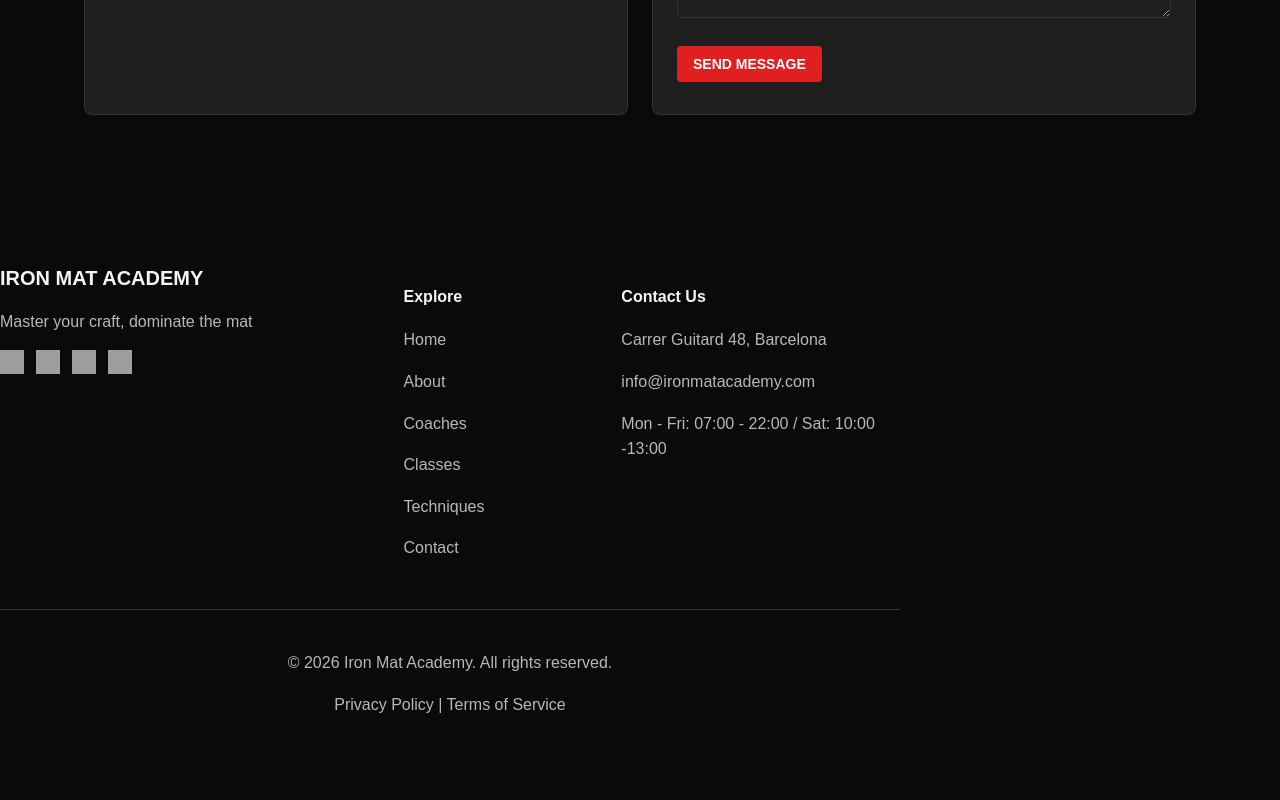
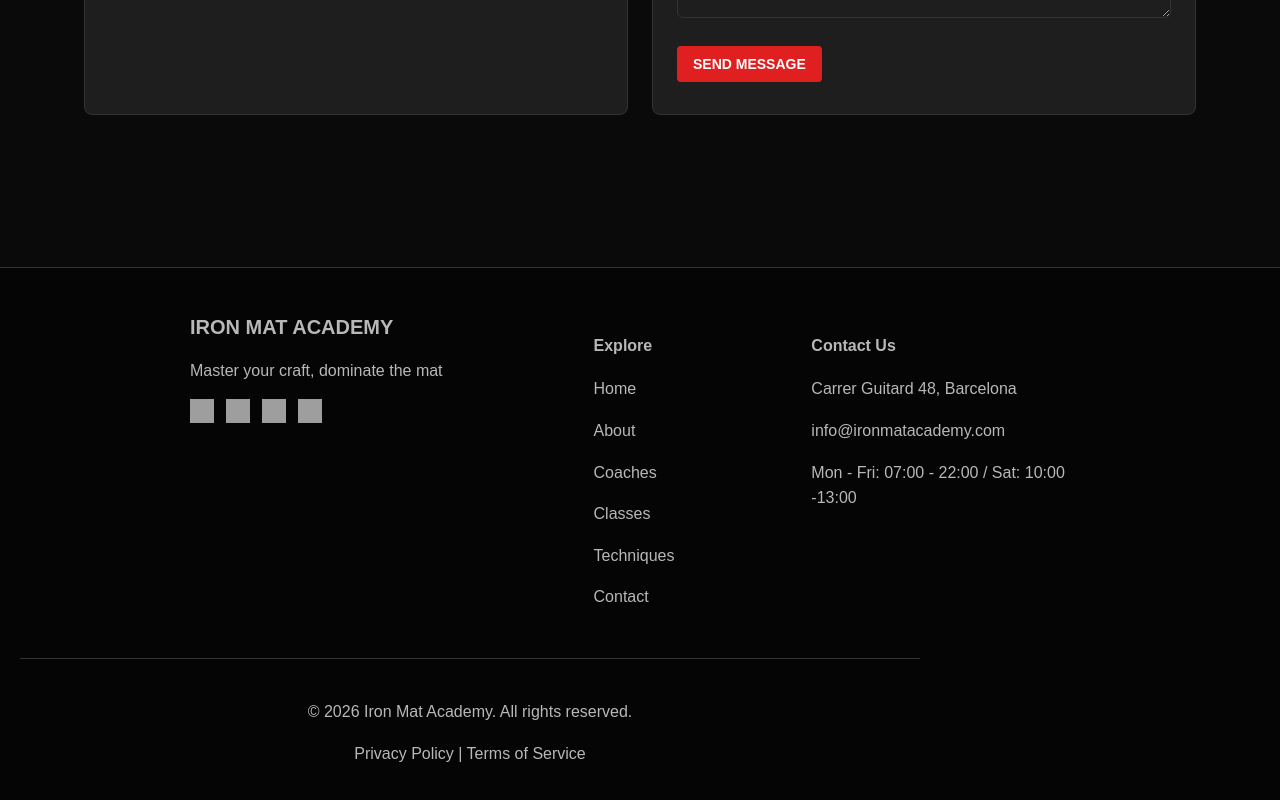
Before and after one commit to YenaKC/iron-mat-academy-client, a React (Vite) app: page /contact in a window 1280 px wide. Shown: the part 610-1410 px from the top of the page. Before the commit the page ends 1343 px from the top, so only its background shows below. Built offline with nearby package versions, Linux system fonts and the light colour scheme; grey boxes are pictures that could not be loaded.

Commit message:
fix footer st

```diff
--- a/src/App.css
+++ b/src/App.css
@@ -134,18 +134,24 @@ main>div {
 }
 
 /* ==================== FOOTER ===================== */
+footer {
+  background-color: var(--bg-footer);
+  color: var(--text-muted);
+  padding: 48px 20px 32px;
+  border-top: 1px solid var(--card-border);
+}
 
 .footer-content {
   max-width: 900px;
-  /* margin: 0 auto;
-  display: grid; */
+  margin: 0 auto;
+  display: grid;
   gap: 32px;
-  /* align-items: start; */
+  align-items: start;
 }
 
 .footer-brand,
 .footer-links,
-.footer-content {
+.footer-contact {
   text-align: left;
 }
 
@@ -156,12 +162,13 @@ main>div {
 }
 
 .footer-socials img {
-  width: 28px;
-  height: 28px;
+  width: 24px;
+  height: 24px;
 }
 
 .footer-bottom {
-  margin-top: 32px;
+  max-width: 900px;
+  margin-top: 32px auto 0;
   padding-top: 20px;
   border-top: 1px solid var(--card-border);
   text-align: center;
@@ -498,19 +505,7 @@ form {
 
   /* FOOTER */
   .footer-content {
-    max-width: 900px;
     grid-template-columns: 2fr 1fr 1.5fr;
-    align-items: start;
-  }
-
-  .footer-brand,
-  .footer-links,
-  .footer-contact {
-    align-self: start;
-  }
-
-  .footer-bottom {
-    max-width: 900px;
   }
 
   /* HOME: CARD SECTION */
```
